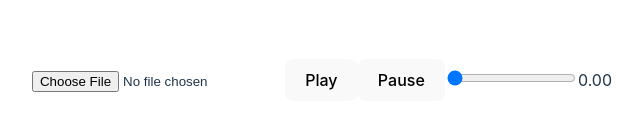
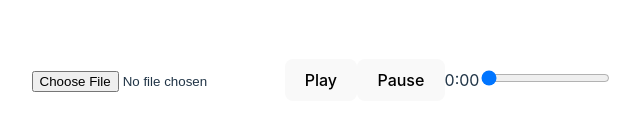
Before and after one commit to BeatBotanica/BeatViz, a React (Vite) app: page / in a window 1280 px wide. Shown: the part 320-450 px from the top of the page, without its empty margins (318-961 px from the left). Built offline with nearby package versions, Linux system fonts and the light colour scheme.

Commit message:
format current time and song duration.

```diff
--- a/src/components/SongPlayer.tsx
+++ b/src/components/SongPlayer.tsx
@@ -1,4 +1,5 @@
 import { useState, useRef, ChangeEvent, useEffect } from "react";
+import { formatTime } from "../utils/formatTime";
 
 /**
  * @returns A component that allows the user to select a file and play it.
@@ -74,6 +75,7 @@ export default function SongPlayer() {
       <audio ref={audioRef} />
       <button onClick={handlePlay}>Play</button>
       <button onClick={handlePause}>Pause</button>
+      <span>{formatTime(currentTime)}</span>
       <input
         type="range"
         min={0}
@@ -81,7 +83,7 @@ export default function SongPlayer() {
         value={currentTime}
         onChange={handleSliderChange}
       />
-      <span>{currentTime.toFixed(2)}</span>
+      {audioRef.current && <span>{formatTime(audioRef.current.duration)}</span>}
     </div>
   );
 }
--- /dev/null
+++ b/src/utils/formatTime.ts
@@ -0,0 +1,11 @@
+/**
+ * Formats a time in seconds to a string in the format of minutes:seconds
+ *
+ * @param time The time in seconds
+ * @returns The formatted time in minutes and seconds
+ */
+export const formatTime = (time: number) => {
+    const minutes = Math.floor(time / 60);
+    const seconds = Math.floor(time % 60).toFixed(0).padStart(2, '0');
+    return `${minutes}:${seconds}`;
+};
```
